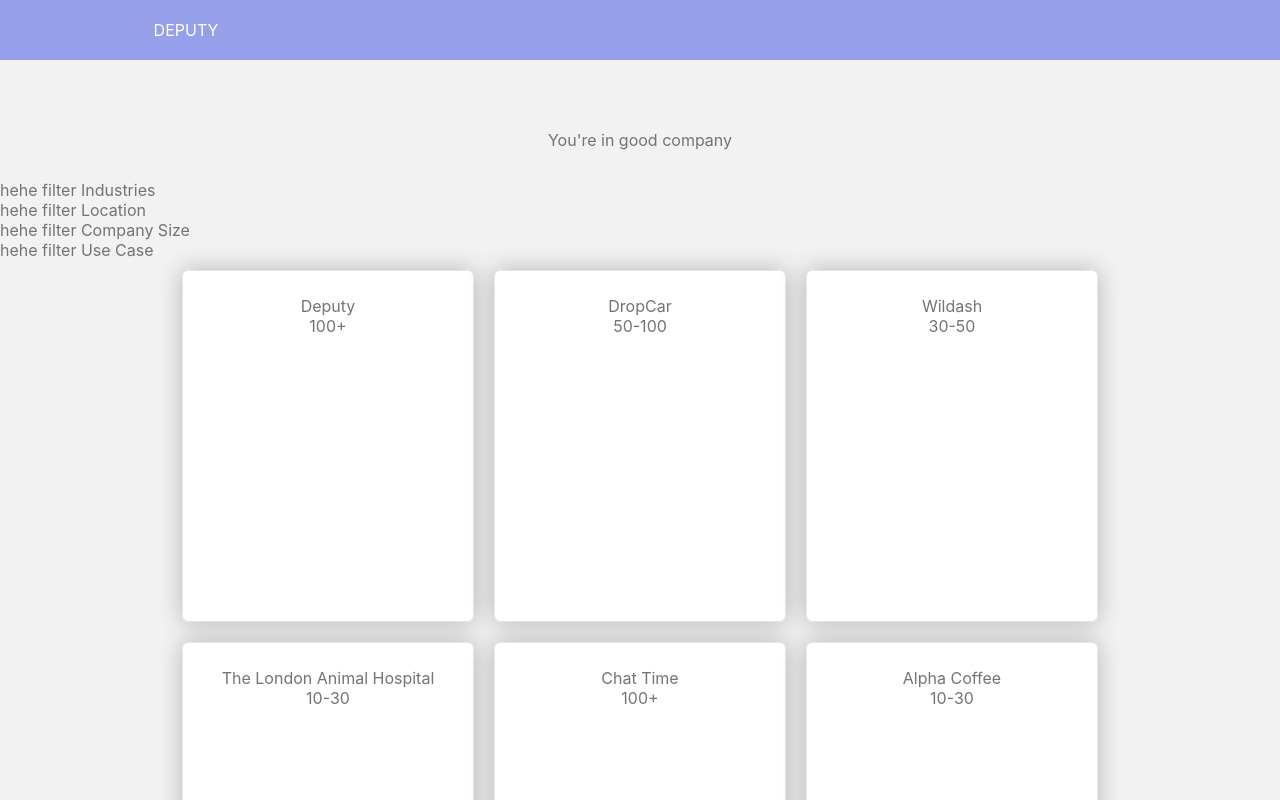
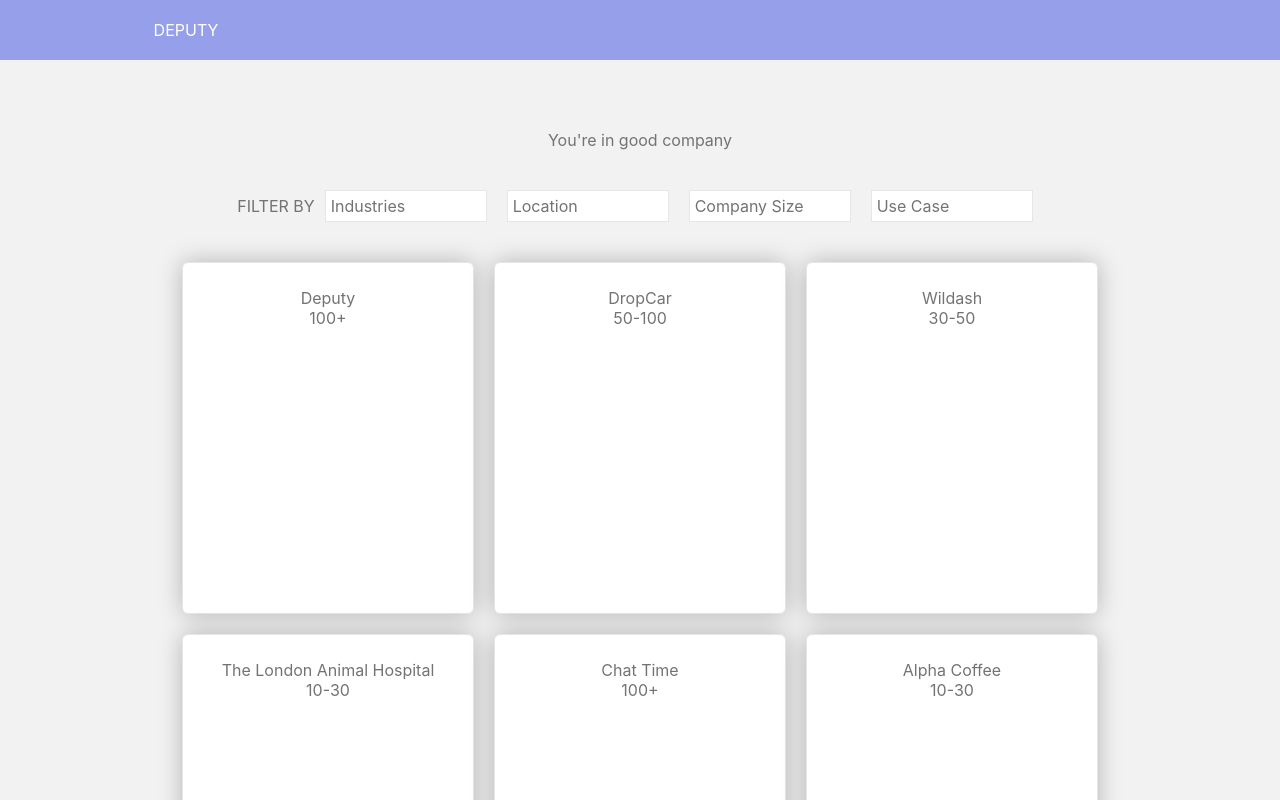
Before and after one commit to fabiensauce/deputy-challenge, a React (Create React App) app: page / in a window 1280 px wide. Shown: the top 800 px of the page. Built offline with nearby package versions, Linux system fonts and the light colour scheme.

Commit message:
filter features ok

```diff
--- a/src/App.scss
+++ b/src/App.scss
@@ -17,10 +17,7 @@
       text-align: center;
       margin-bottom: 30px;
     }
-    .filter {
-      text-align: center;
-      margin-bottom: 20px;
-    }
+
     .customerList {
       text-align: center;
       margin: auto;
--- a/src/AppContent.js
+++ b/src/AppContent.js
@@ -1,4 +1,5 @@
 import React, { Component } from "react";
+import _ from "lodash";
 import Filter from "./Filter";
 import CustomerList from "./CustomerList";
 
@@ -6,25 +7,39 @@
   constructor(props) {
     super(props);
     this.state = {
-      filtersView: [],
-      filtersSelected: {
-        Industries: [],
-        Location: [],
-        CompanySize: [],
-        UseCase: []
-      }
+      filters: []
     };
   }
 
   componentDidMount() {
-    const filtersView = this.constructFilters(this.props.customers);
-    this.setState({ filtersView });
+    const filters = this.constructFilters(this.props.customers);
+    this.setState({ filters });
   }
   constructFilters(customers) {
-    const filterIndustries = { title: "Industries", elems: [] };
-    const filterLocation = { title: "Location", elems: [] };
-    const filterCompanySize = { title: "Company Size", elems: [] };
-    const filterUseCase = { title: "Use Case", elems: [] };
+    const filterIndustries = {
+      name: "industry",
+      title: "Industries",
+      elems: [],
+      selectedElems: []
+    };
+    const filterLocation = {
+      name: "location",
+      title: "Location",
+      elems: [],
+      selectedElems: []
+    };
+    const filterCompanySize = {
+      name: "company_size",
+      title: "Company Size",
+      elems: [],
+      selectedElems: []
+    };
+    const filterUseCase = {
+      name: "use_case",
+      title: "Use Case",
+      elems: [],
+      selectedElems: []
+    };
 
     for (let customer of customers) {
       this.addIntoFilter(customer.industry, filterIndustries);
@@ -42,12 +57,31 @@
     }
   }
 
+  // arrow fx for binding
+  toogleAddElem = (elemView, filterView) => {
+    // update filters
+    const filter = this.state.filters.find(f => f.name === filterView.name);
+    const elem = filter.elems.find(e => e.name === elemView.name);
+    elem.checked = !elem.checked;
+
+    if (elem.checked) filter.selectedElems.push(elem.name);
+    else _.remove(filter.selectedElems, e => e === elem.name);
+
+    this.setState({ filters: this.state.filters });
+  };
+
   render() {
     return (
       <div className="appContent">
         <div className="titleContent">You're in good company</div>
-        <Filter filters={this.state.filtersView} />
-        <CustomerList customers={this.props.customers} />
+        <Filter
+          filters={this.state.filters}
+          toogleAddElem={this.toogleAddElem}
+        />
+        <CustomerList
+          customers={this.props.customers}
+          filters={this.state.filters}
+        />
       </div>
     );
   }
--- a/src/CustomerList.js
+++ b/src/CustomerList.js
@@ -2,10 +2,34 @@
 import CustomerStory from "./CustomerStory";
 
 class CustomerList extends Component {
+  filterCustomers(customers, filters) {
+    let customersFiltered = customers;
+    for (let myfilter of filters) {
+      if (myfilter.selectedElems.length > 0) {
+        if (myfilter.name === "use_case") {
+          customersFiltered = customersFiltered.filter(customer => {
+            for (let customerName of customer.use_case) {
+              if (myfilter.selectedElems.find(e => e === customerName))
+                return true;
+            }
+            return false;
+          });
+        } else {
+          customersFiltered = customersFiltered.filter(customer =>
+            myfilter.selectedElems.find(e => e === customer[myfilter.name])
+          );
+        }
+      }
+    }
+    return customersFiltered;
+  }
   render() {
+    const { customers, filters } = this.props;
+    const customersFiltered = this.filterCustomers(customers, filters);
+
     return (
       <div className="customerList">
-        {this.props.customers.map((customer, index) => (
+        {customersFiltered.map((customer, index) => (
           <CustomerStory key={index} customer={customer} />
         ))}
       </div>
--- a/src/Filter.js
+++ b/src/Filter.js
@@ -1,11 +1,18 @@
 import React, { Component } from "react";
+import HomemadeSelect from "./HomemadeSelect";
+import "./Filter.scss";
 
 class Filter extends Component {
   render() {
     return (
-      <div>
+      <div className="filter">
+        FILTER BY
         {this.props.filters.map((filter, index) => (
-          <div key={index}>hehe filter {filter.title}</div>
+          <HomemadeSelect
+            key={index}
+            filter={filter}
+            toogleAddElem={this.props.toogleAddElem}
+          />
         ))}
       </div>
     );
--- /dev/null
+++ b/src/Filter.scss
@@ -0,0 +1,31 @@
+.app {
+  .filter {
+    text-align: center;
+    margin-bottom: 20px;
+
+    .homemadeSelect {
+      display: inline-block;
+      margin: 10px;
+      text-align: left;
+
+      .selectName {
+        width: 150px;
+        padding: 5px;
+        background-color: #fff;
+        border: 1px solid #e6e6e6;
+      }
+
+      .containerElem {
+        display: none;
+        position: absolute;
+        width: 150px;
+        padding: 5px;
+        background-color: #fff;
+        border: 1px solid #e6e6e6;
+      }
+      .containerElem.show {
+        display: block;
+      }
+    }
+  }
+}
--- /dev/null
+++ b/src/HomemadeSelect.js
@@ -0,0 +1,45 @@
+import React, { Component } from "react";
+
+class HomemadeSelect extends Component {
+  constructor(props) {
+    super(props);
+    this.state = {
+      showElems: false
+    };
+  }
+
+  // arrow fx for binding
+  toogleShowElems = () => {
+    this.setState({ showElems: !this.state.showElems });
+  };
+  // arrow fx for binding
+  // toogleAddElem = elem => {
+  //   this.props.toogleAddElem(elem, this.props.filter);
+  // };
+
+  render() {
+    const filter = this.props.filter;
+    // <FontAwesomeIcon icon="check" />
+    const showElems = this.state.showElems ? "show" : "";
+    return (
+      <div className="homemadeSelect">
+        <div className="selectName" onClick={this.toogleShowElems}>
+          {filter.title}
+        </div>
+        <div className={`containerElem ${showElems}`}>
+          {filter.elems.map((elem, index) => (
+            <div
+              key={index}
+              onClick={() => this.props.toogleAddElem(elem, this.props.filter)}
+            >
+              {elem.checked && "youpie"}
+              <span>{elem.name}</span>
+            </div>
+          ))}
+        </div>
+      </div>
+    );
+  }
+}
+
+export default HomemadeSelect;
```
